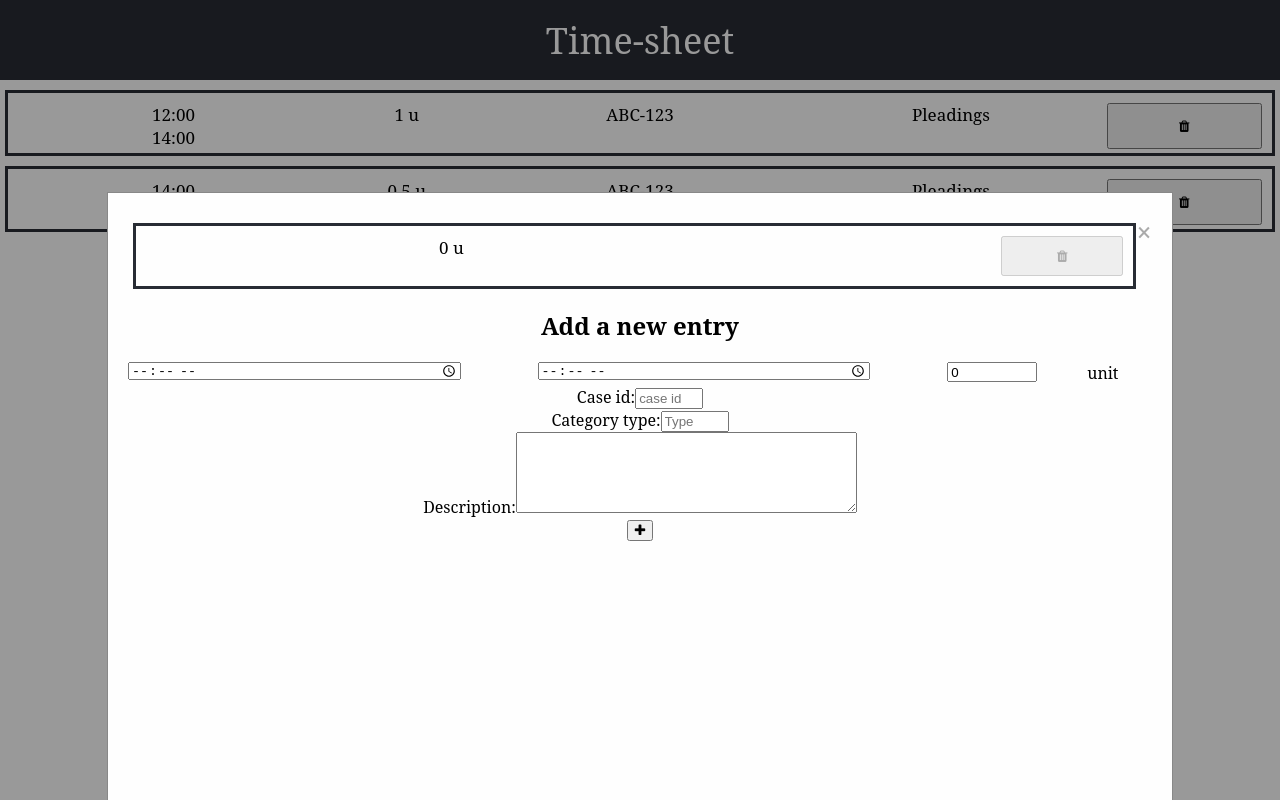
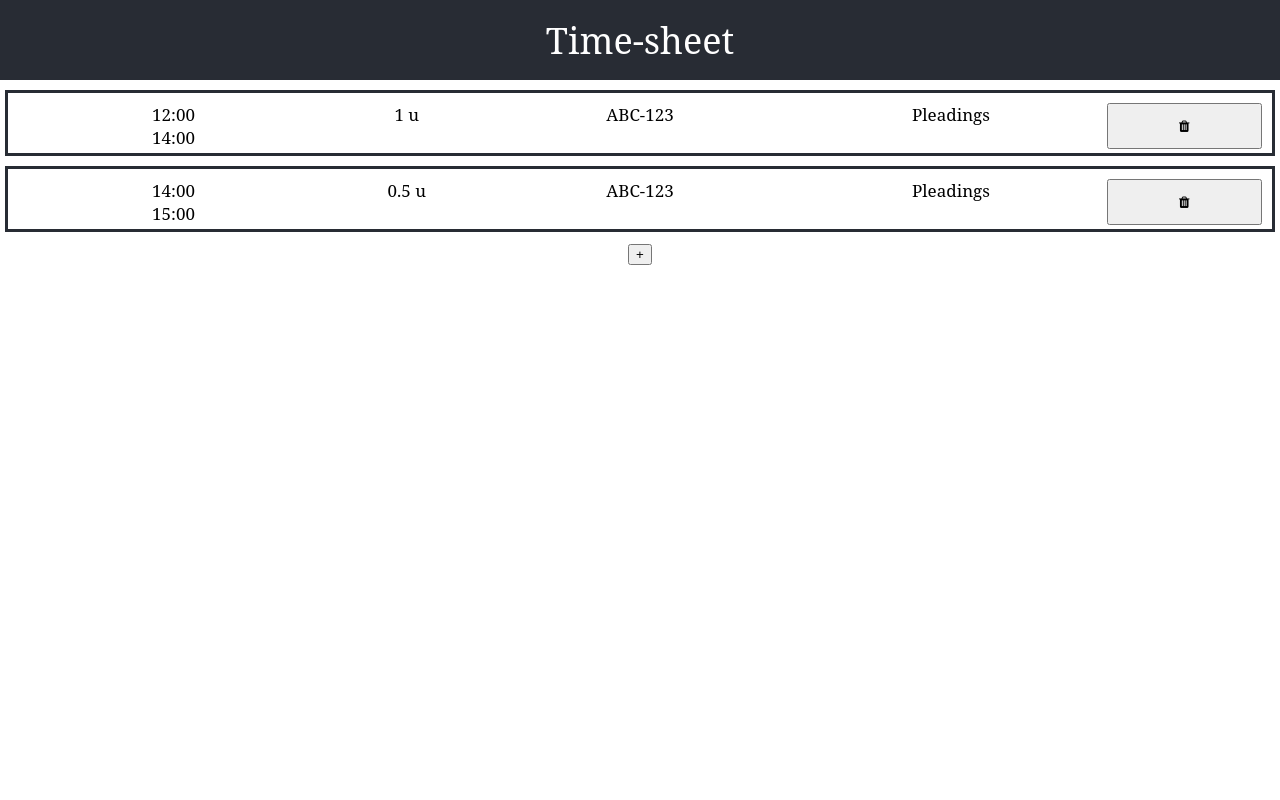
Before and after one commit to jwwnz/timekeeping, a React (Create React App) app: page / in a window 1280 px wide. Built offline with nearby package versions, Linux system fonts and the light colour scheme.

Commit message:
revert testing modal state from true to false

```diff
--- a/src/App.js
+++ b/src/App.js
@@ -12,7 +12,7 @@ const Navbar = () => (
 
 function App() {
 	const [entries, setEntries] = useState(something);
-	const [modalOpen, setModalOpen] = useState(true);
+	const [modalOpen, setModalOpen] = useState(false);
 
 	const toggleEditModal = () => {
 		setModalOpen(!modalOpen);
```
